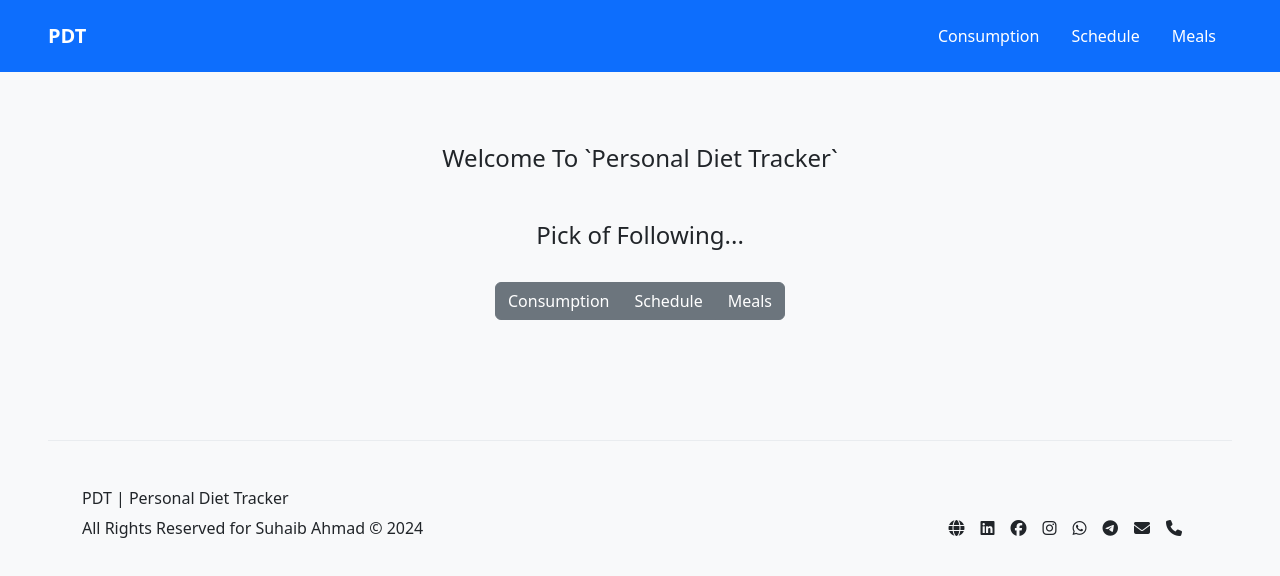
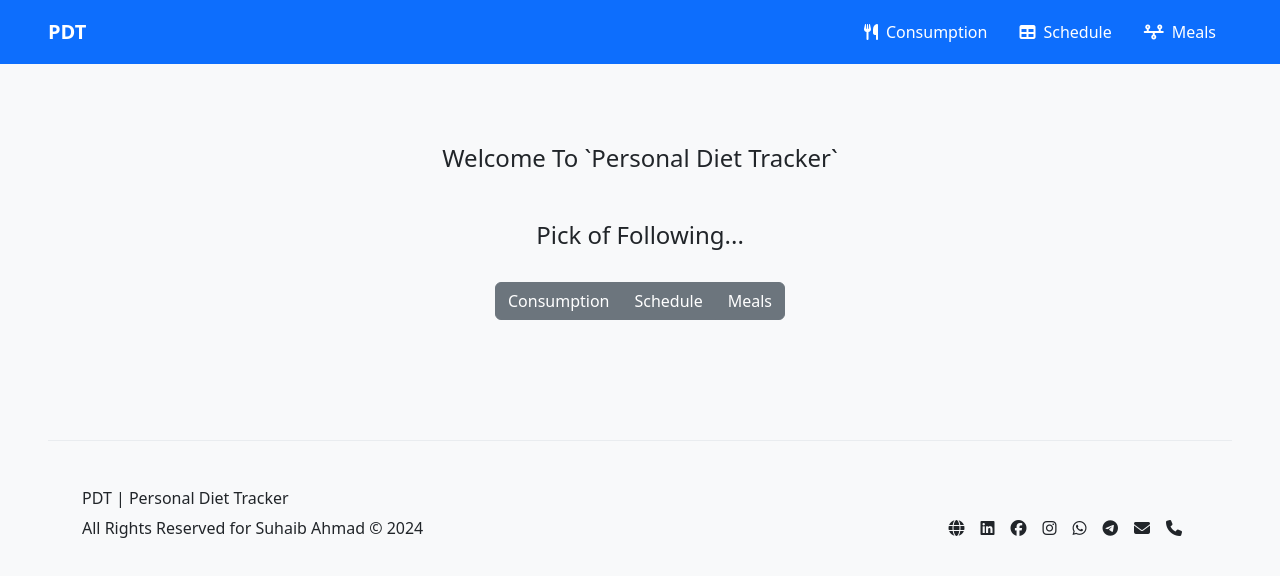
Before and after one commit to makkahwi/heal-tracker, a React (Create React App) app: page / in a window 1280 px wide. Shown: the top 576 px of the page. Built offline with nearby package versions, Linux system fonts and the light colour scheme.

Commit message:
Add Icons To Navbar

```diff
--- a/src/App.tsx
+++ b/src/App.tsx
@@ -1,26 +1,29 @@
+import { BrowserRouter, Route, Routes } from "react-router-dom";
 import { Fragment } from "react/jsx-runtime";
 
-import { BrowserRouter, Route, Routes } from "react-router-dom";
+import Navbar from "./Components/Layout/Navbar";
 import Consumption from "./Views/Consumption";
 import Meals from "./Views/Meals";
 import Schedule from "./Views/Schedule";
 import Welcome from "./Views/Welcome";
-import Navbar from "./Components/Layout/Navbar";
 
 export const routes = [
   {
     name: "Consumption",
     path: "consumption",
+    icon: "fa-solid fa-utensils",
     Comp: <Consumption />,
   },
   {
     name: "Schedule",
     path: "schedule",
+    icon: "fa-solid fa-table",
     Comp: <Schedule />,
   },
   {
     name: "Meals",
     path: "meals",
+    icon: "fa-solid fa-timeline",
     Comp: <Meals />,
   },
 ];
--- a/src/Components/Layout/Navbar.tsx
+++ b/src/Components/Layout/Navbar.tsx
@@ -1,4 +1,5 @@
 import { useLocation, useNavigate } from "react-router-dom";
+
 import { routes } from "../../App";
 
 const Navbar = () => {
@@ -7,7 +8,7 @@ const Navbar = () => {
 
   return (
     <nav className="navbar navbar-expand-lg navbar-primary bg-primary position-fixed fixed-top w-100 m-0">
-      <div className="container-fluid px-5 py-2">
+      <div className="container-fluid px-5 py-1">
         <span
           className="navbar-brand text-white fw-bold"
           role="button"
@@ -18,7 +19,7 @@ const Navbar = () => {
 
         <div>
           <ul className="nav me-auto mb-2 mb-lg-0">
-            {routes.map(({ name, path }, x) => (
+            {routes.map(({ name, path, icon }, x) => (
               <li
                 className="nav-item"
                 role="button"
@@ -33,7 +34,8 @@ const Navbar = () => {
                       : " text-white")
                   }
                 >
-                  {name}
+                  <i className={icon} />
+                  <span className="ms-2 d-none d-md-inline">{name}</span>
                 </span>
               </li>
             ))}
```
